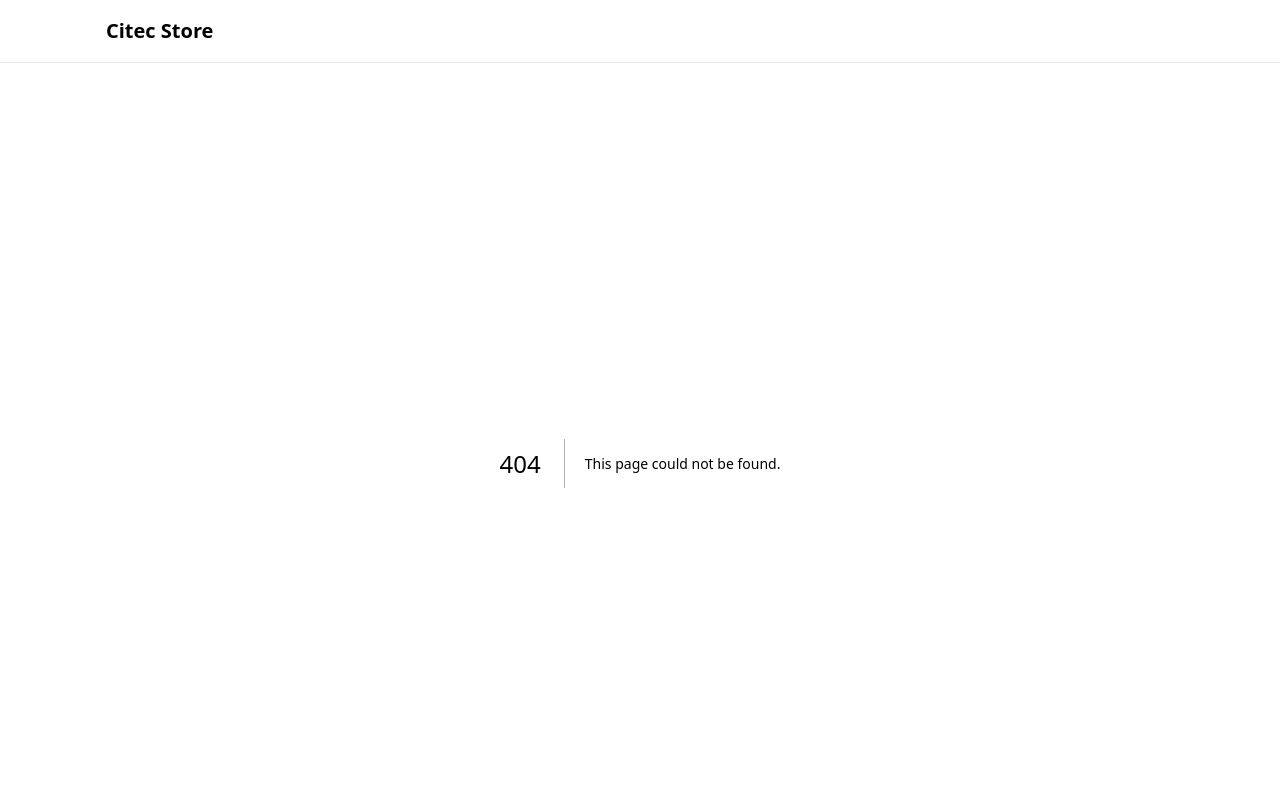
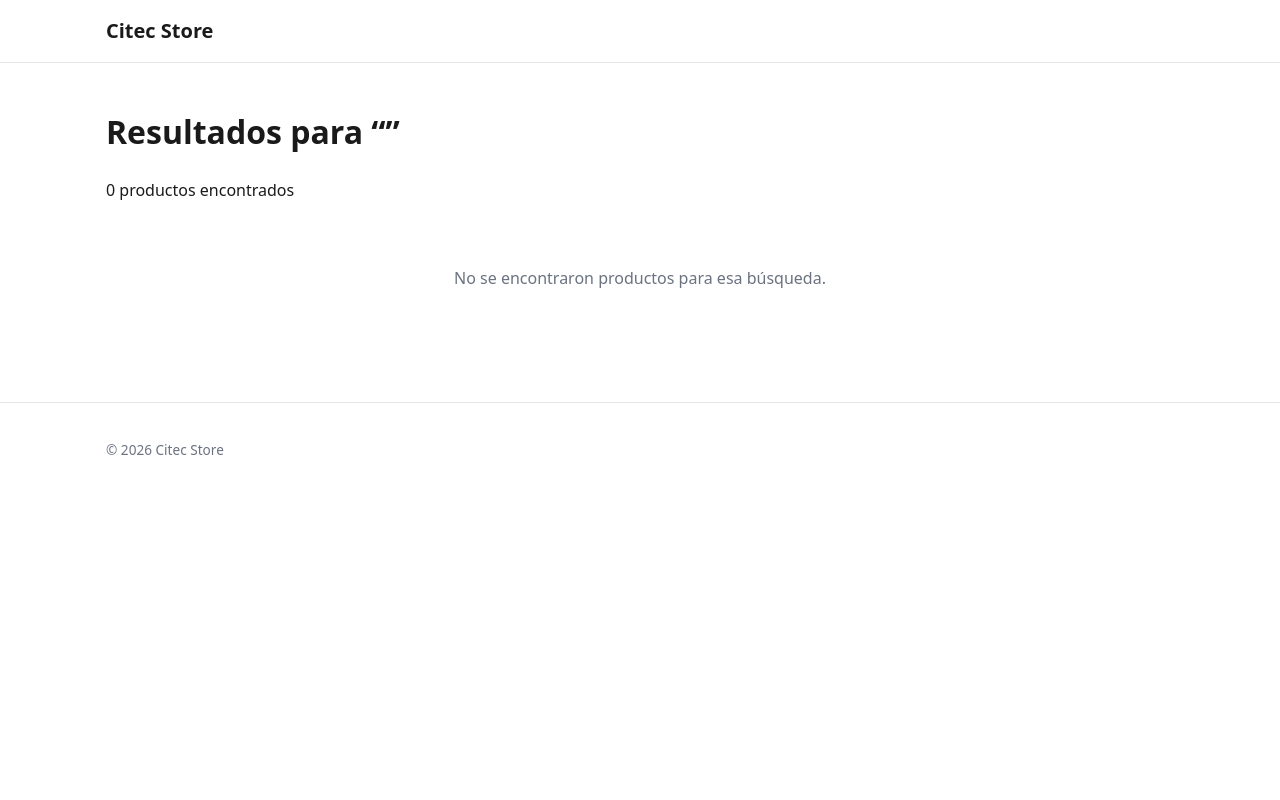
Before and after one commit to RogerFMC/citec-store, a Next.js app in the folder web/: page /buscar in a window 1280 px wide. Before the commit this address had no page. Shown: the top 800 px of the page. Built offline with nearby package versions, Linux system fonts and the light colour scheme.

Commit message:
feat: página de resultados de búsqueda (Fase 4)

```diff
--- /dev/null
+++ b/web/app/buscar/page.js
@@ -0,0 +1,64 @@
+import Link from 'next/link';
+import { searchProducts } from '../../lib/catalogSearch.js';
+import { formatPrice, stockLabel } from '../../lib/format.js';
+import { buildProductSlug } from '../../lib/slug.js';
+
+export const dynamic = 'force-dynamic';
+
+export function generateMetadata() {
+  return {
+    title: 'Buscar productos | Citec Store',
+    robots: { index: false, follow: true },
+  };
+}
+
+export default async function SearchPage({ searchParams }) {
+  const { q, page: pageParam } = await searchParams;
+  const query = (q ?? '').toString();
+  const page = Math.max(1, parseInt(pageParam, 10) || 1);
+  const { products, total, pageSize } = await searchProducts({ query, page });
+  const totalPages = Math.max(1, Math.ceil(total / pageSize));
+
+  return (
+    <main className="container">
+      <h1>Resultados para &ldquo;{query}&rdquo;</h1>
+      <p>
+        {total} producto{total === 1 ? '' : 's'} encontrado{total === 1 ? '' : 's'}
+      </p>
+
+      {products.length === 0 ? (
+        <p className="empty-state">No se encontraron productos para esa búsqueda.</p>
+      ) : (
+        <div className="product-grid">
+          {products.map((product) => (
+            <Link
+              key={product.id}
+              href={`/producto/${buildProductSlug(product.model, product.id)}`}
+              className="product-card"
+            >
+              <div className="product-name">{product.model}</div>
+              <div className="product-price">{formatPrice(product.final_price)}</div>
+              <div className="product-stock">{stockLabel(product.stock_status)}</div>
+            </Link>
+          ))}
+        </div>
+      )}
+
+      {totalPages > 1 && (
+        <nav className="pagination" aria-label="Paginación">
+          {Array.from({ length: totalPages }, (_, i) => i + 1).map((n) =>
+            n === page ? (
+              <span key={n} className="current">
+                {n}
+              </span>
+            ) : (
+              <Link key={n} href={`/buscar?q=${encodeURIComponent(query)}&page=${n}`}>
+                {n}
+              </Link>
+            )
+          )}
+        </nav>
+      )}
+    </main>
+  );
+}
```
